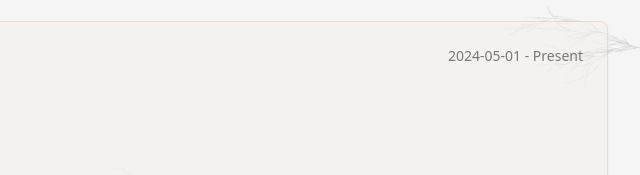
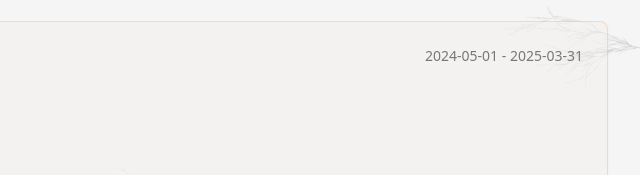
Before and after one commit to Ryoma0101/portfolio-site, an Astro site: page / in a window 1280 px wide. Shown: the part 535-710 px from the top of the page, 640-1280 px from the left. Built offline with nearby package versions, Linux system fonts and the light colour scheme; Astro itself is replaced by a stand-in of ours; animation ran at ten frames a second.

Commit message:
feat: 職務経歴の終了日を更新

```diff
--- a/src/pages/index.astro
+++ b/src/pages/index.astro
@@ -78,7 +78,7 @@ const work = [
     location: "JP",
     url: "https://shinonome.com",
     startDate: "2024-05-01",
-    endDate: null,
+    endDate: "2025-03-31",
     summary: "法人向け DX ツール開発に参加し、アルゴリズム設計を担当",
     highlights: [
       "非機械学習アルゴリズムを新規開発。",
```
